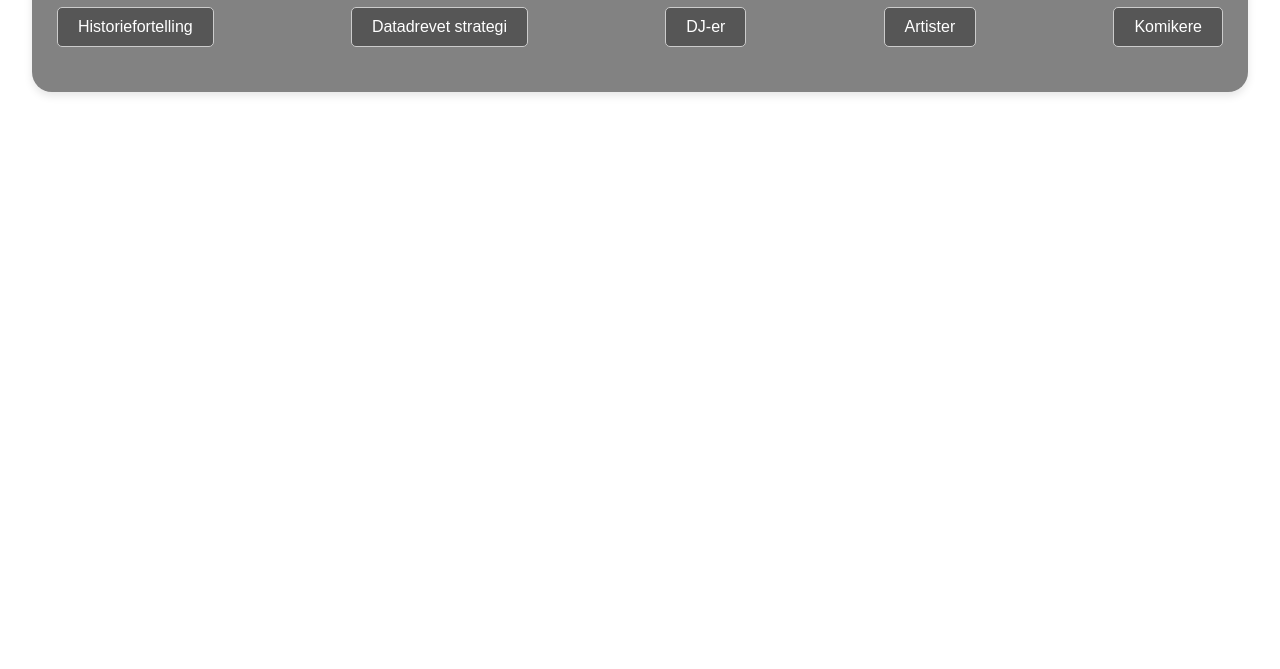
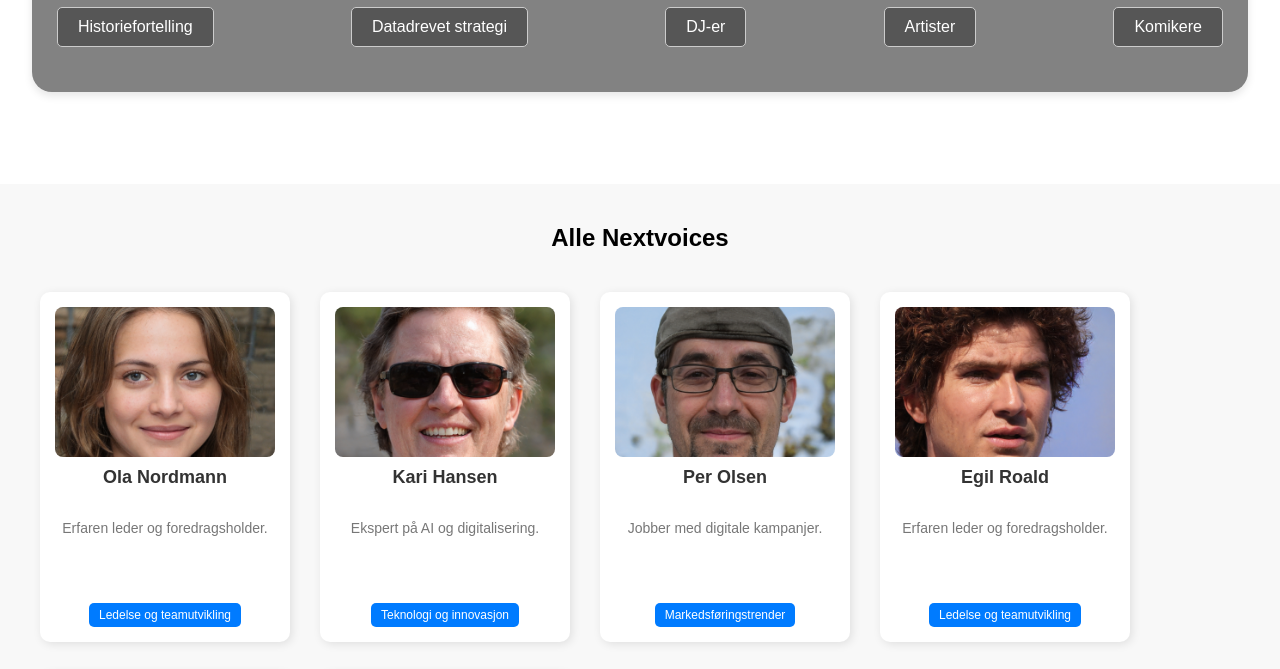
Before and after one commit to Tabbedi/NextVoice, a plain HTML site: page HTML/Nextvoices.html in a window 1280 px wide. Shown: the part 575-1244 px from the top of the page. Before the commit the page ends 800 px from the top, so only its background shows below. Drawn offline with Linux system fonts and the light colour scheme.

Commit message:
Add files via upload

```diff
--- a/CSS/NextvoicesCSS.css
+++ b/CSS/NextvoicesCSS.css
@@ -183,6 +183,7 @@ body {
     width: 100%;
     height: 70vh;
     margin-top: 12px;
+    margin-bottom: 12px;
 }
 
 
@@ -292,47 +293,68 @@ button:hover {
   color: white;
 }
 
-/* Søkeresultater */
 #search-results {
-  display: grid;
-  grid-template-columns: repeat(auto-fill, minmax(250px, 1fr));
-  gap: 20px;
-  margin-top: 40px;
+  display: flex;
+  flex-wrap: wrap; /* Lar kortene brytes til ny linje hvis det ikke er plass */
+  gap: 20px; /* Avstand mellom kortene */
+  justify-content: flex-start; /* Justerer kortene fra venstre */
+  padding: 20px;
 }
 
-  /*---------------------------Resultkort-----------------------------*/
+.all-profiles-container {
+  margin-top: 40px;
+  padding: 20px;
+  background: #f8f8f8;
+  text-align: center;
+}
+
+#all-profiles {
+  display: flex;
+  flex-wrap: wrap; /* Lar kortene gå til neste linje om nødvendig */
+  gap: 30px;
+  justify-content: left; /* Sentrerer kortene */
+  padding: 20px;
+}
 
 .result-card {
-  background-color: #fff;
-  border-radius: 8px;
-  box-shadow: 0 4px 8px rgba(0, 0, 0, 0.1);
-  padding: 20px;
+  background: white;
+  border-radius: 10px;
+  box-shadow: 2px 2px 10px rgba(0, 0, 0, 0.1);
+  padding: 15px;
+  width: 250px; /* Ensartet bredde */
+  max-width: 250px;
+  min-height: 350px; /* Lik høyde på alle kort */
   display: flex;
   flex-direction: column;
   align-items: center;
-  transition: transform 0.2s ease;
-}
-
-.result-card:hover {
-  transform: translateY(-5px);
+  text-align: center;
 }
 
 .result-card img {
   width: 100%;
-  height: 200px;
+  height: 150px;
   object-fit: cover;
   border-radius: 8px;
 }
 
 .result-card h3 {
-  margin-top: 15px;
   font-size: 18px;
   color: #333;
-  text-align: center;
+  margin-top: 10px;
 }
 
 .result-card p {
-  text-align: center;
+  font-size: 14px;
   color: #777;
-  font-size: 14px;
+  flex-grow: 1;
 }
+
+.category-badge {
+  display: inline-block;
+  background: #007bff;
+  color: white;
+  padding: 5px 10px;
+  border-radius: 5px;
+  font-size: 12px;
+  margin-top: 10px;
+}
--- a/HTML/Nextvoices.html
+++ b/HTML/Nextvoices.html
@@ -66,13 +66,22 @@
                 <button class="category" onclick="selectCategory(this)">Artister</button>
                 <button class="category" onclick="selectCategory(this)">Komikere</button>
             </div>
+        </div>
+    </div>
+            <div id="search-results">
+                <!-- Søkeresultater vises her -->
+            </div>
+        </div>
 
-            <div id="search-results">
-                <!-- Søkeresultater kommer her -->
+        <div class="all-profiles-container">
+            <h2>Alle Nextvoices</h2>
+            <div id="all-profiles">
+                <!-- Alle profiler vises her -->
             </div>
         </div>
     </div>
 
+
     <script src="../JS/NextvoicesJS.js"></script>
 </body>
 </html>
--- a/JS/NextvoicesJS.js
+++ b/JS/NextvoicesJS.js
@@ -0,0 +1,73 @@
+const profiles = [
+    { name: "Ola Nordmann", category: "Ledelse og teamutvikling", image: "../Bilder/Portrett/Portrett1.jpg", description: "Erfaren leder og foredragsholder." },
+    { name: "Kari Hansen", category: "Teknologi og innovasjon", image: "../Bilder/Portrett/Portrett2.jpg", description: "Ekspert på AI og digitalisering." },
+    { name: "Per Olsen", category: "Markedsføringstrender", image: "../Bilder/Portrett/Portrett3.jpg", description: "Jobber med digitale kampanjer." },
+    { name: "Egil Roald", category: "Ledelse og teamutvikling", image: "../Bilder/Portrett/Portrett4.jpg", description: "Erfaren leder og foredragsholder." },
+    { name: "Ponti Python", category: "Teknologi og innovasjon", image: "../Bilder/Portrett/Portrett5.jpg", description: "Ekspert på AI og digitalisering." },
+    { name: "Hada Egeberg", category: "Markedsføringstrender", image: "../Bilder/Portrett/Portrett6.jpg", description: "Jobber med digitale kampanjer." },
+];
+
+// Last inn alle profiler ved start
+document.addEventListener("DOMContentLoaded", loadAllProfiles);
+
+function loadAllProfiles() {
+    const allProfilesContainer = document.getElementById("all-profiles");
+    allProfilesContainer.innerHTML = "";
+    profiles.forEach(profile => {
+        const card = createProfileCard(profile);
+        allProfilesContainer.appendChild(card);
+    });
+}
+
+// Opprett kort for en profil
+function createProfileCard(profile) {
+    const card = document.createElement("div");
+    card.classList.add("result-card");
+    card.innerHTML = `
+        <img src="${profile.image}" alt="${profile.name}">
+        <h3>${profile.name}</h3>
+        <p>${profile.description}</p>
+        <span class="category-badge">${profile.category}</span>
+    `;
+    return card;
+}
+
+// Håndter søk via input eller knapp
+function searchProfiles() {
+    const searchInput = document.getElementById("main-search").value.toLowerCase();
+    const selectedCategory = document.querySelector(".category.selected")?.textContent || null;
+    const searchResultsContainer = document.getElementById("search-results");
+
+    searchResultsContainer.innerHTML = "";
+
+    const filteredProfiles = profiles.filter(profile => {
+        const matchesSearch = profile.name.toLowerCase().includes(searchInput) || profile.description.toLowerCase().includes(searchInput);
+        const matchesCategory = selectedCategory ? profile.category === selectedCategory : true;
+        return matchesSearch && matchesCategory;
+    });
+
+    if (filteredProfiles.length > 0) {
+        filteredProfiles.forEach(profile => {
+            searchResultsContainer.appendChild(createProfileCard(profile));
+        });
+    } else {
+        searchResultsContainer.innerHTML = "<p>Ingen resultater funnet.</p>";
+    }
+}
+
+// Kjør søk når Enter trykkes i inputfeltet
+document.getElementById("main-search").addEventListener("keypress", function(event) {
+    if (event.key === "Enter") {
+        searchProfiles();
+    }
+});
+
+// Kjør søk når søkeknappen klikkes
+document.querySelector(".search-container button").addEventListener("click", searchProfiles);
+
+// Velg kategori og oppdater søk
+function selectCategory(button) {
+    document.querySelectorAll(".category").forEach(btn => btn.classList.remove("selected"));
+    button.classList.add("selected");
+    searchProfiles();
+}
```
